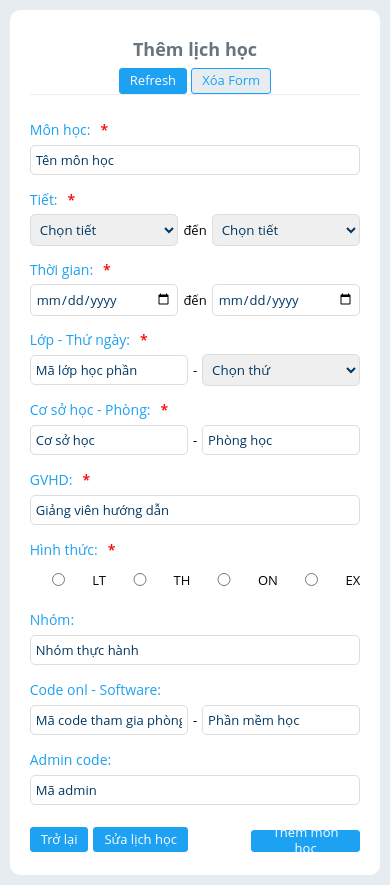
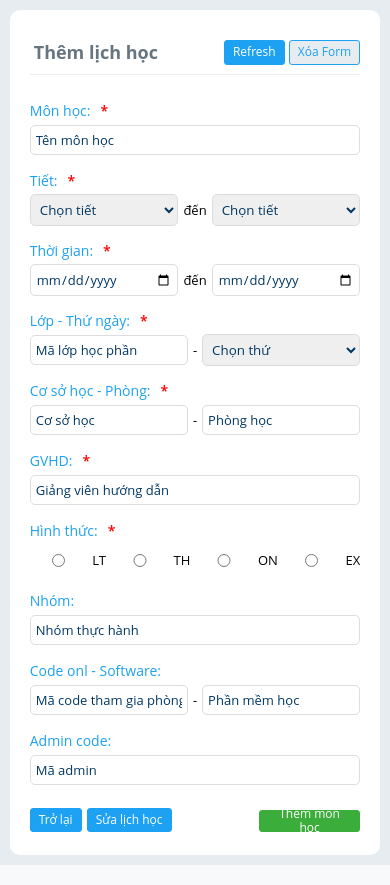
Before and after one commit to HuynhDuyQuang20153/Time_table, a Flask app: page /new_timetable in a window 390 px wide. Run offline with Flask 2, Linux system fonts and the light colour scheme.

Commit message:
update code

```diff
--- a/app.py
+++ b/app.py
@@ -204,5 +204,4 @@ def save_data():
 
 
 if __name__ == '__main__':
-    # app.run(debug=True)
     app.run(host="0.0.0.0", port=5000)
--- a/src/js/next_week.js
+++ b/src/js/next_week.js
@@ -28,7 +28,6 @@ document.addEventListener('DOMContentLoaded', function () {
     function changeWeek(days) {
         displayed_Week.setDate(displayed_Week.getDate() + days);
         offset += days / 7;
-        console.log(offset);
         update_Week(displayed_Week, offset);
     }
 
--- a/static/css/style.css
+++ b/static/css/style.css
@@ -122,6 +122,16 @@ html{
 .btn-action.danger{
     background-color: red;
     border: 1px solid red;
+}
+
+.btn-action.success{
+    background-color: #3aad3a;
+    border: 1px solid #3aad3a;
+}
+.btn-action.success:hover{
+    background-color: #E7ECF0;
+    color: #3aad3a;
+    border: 1px solid #3aad3a;
 }
 
 .btn-action:hover{
@@ -453,10 +463,6 @@ td:first-child{
     color: #003763;
 }
 
-.submit_form_data .group_input button{
-    border: 1px solid #1da1f2;
-}
-
 .btn_secondary{
     background-color: #E7ECF0;
     color: #1da1f2;
@@ -558,6 +564,7 @@ td:first-child{
 
 
   /****************************** RESPONSIVE ********************************/
+  /* 1300 */
   @media screen and (max-width: 1301px) {
     .section_calender {
         width: 80%;
@@ -566,6 +573,7 @@ td:first-child{
         width: 40%;
     }
   }
+  /* 1200 */
   @media screen and (max-width: 1200px) {
     .section_calender {
         width: 85%;
@@ -574,6 +582,7 @@ td:first-child{
         width: 45%;
     }
   }
+  /* 1024 */
   @media screen and (max-width: 1024px){
     .section_calender {
         width: 90%;
@@ -584,12 +593,6 @@ td:first-child{
     .section_note ul{
         margin-top: 10px;
     }
-    .header {
-        flex-direction: column;
-    }
-    .header.header-edit {
-        flex-direction: row;
-    }
     .header .actions {
         width: 100%;
         justify-content: space-between;
@@ -597,7 +600,23 @@ td:first-child{
     .box_info {
         width: 150px;
     }
+    .header .actions .calender {
+        width: max-content;
+        margin-left: auto;
+    }
+    .header .actions .actions_right{
+        margin-left: auto;
+    }
+    .header .actions {
+        flex-direction: column;
+        flex-wrap: wrap;
+    }
+    .title_section {
+        line-height: 1.5rem;
+        width: 50%;
+    }
   }
+  /* 925 */
   @media screen and (max-width: 926px){
     th, td {
         font-size: 13px;
@@ -609,42 +628,75 @@ td:first-child{
         width: 60%;
     }
   }
+  /* 768 */
   @media screen and (max-width: 768px){
     .btn {
         padding: 4px 8px;
     }
-    .header .actions .actions_right{
-        flex-wrap: wrap;
-        justify-content: center;
-    }
     .section_note ul .item_note .name_note {
-        font-size: 14px;
+        font-size: 13px;
     }
     .section_add_data {
         width: 66%;
     }
-  }
-  @media screen and (max-width: 741px){
-    .header .actions {
-        flex-wrap: wrap;
-        justify-content: center;
-        gap: 15px;
-        padding-top: 0;
-        gap: 10px;
+    .btn-action {
+        font-size: .75rem;
     }
-    .header .actions .actions_right{
-        gap: 10px;
-    }
-    .btn {
-        padding: 4px 10px;
-        font-size: 13px;
+    .title_section {
+        width: 40%;
     }
     .header .actions .calender {
-        height: 25px;
-        line-height: 15px;
+        font-size: .9rem;
+    }
+    .title_section {
+        font-size: 1.2rem;
+    }
+    th, td {
+        font-size: 12px;
+    }
+    .submit_form_data .error-notify-box .error_data {
+        font-size: .9rem;
     }
   }
+  /* 740 */
+  @media screen and (max-width: 741px){
+
+  }
+  /* 600 */
   @media screen and (max-width: 601px) {
+    .header {
+        flex-direction: column;
+    }
+    .header.header-edit,
+    .header.header-add  {
+        flex-direction: row;
+    }
+    .header .actions {
+        padding-top: 0;
+    }
+    .title_section {
+        width: 100%;
+        text-align: center;
+    }
+    .header.header-edit .title_section,
+    .header.header-add .title_section{
+        width: 40%;
+        text-align: left;
+    }
+    .header .actions .calender {
+        margin-left: 0;
+    }
+    .header.header-edit .actions .calender,
+    .header.header-add .actions .calender {
+        margin-left: auto;
+    }
+    .header .actions .actions_right {
+        margin-left: 0;
+    }
+    .header.header-edit .actions .actions_right,
+    .header.header-add .actions .actions_right {
+        margin-left: auto;
+    }
     .section_add_data {
         width: 90%;
     }
@@ -666,7 +718,24 @@ td:first-child{
         width: 30px;
     }
   }
+  /* 425 */
   @media screen and (max-width: 426px) {
+    .header .actions .actions_right {
+        justify-content: center;
+        flex-wrap: wrap;
+        width: 70%;
+        padding: 5px 0;
+    }
+    .header.header-edit{
+        flex-direction: column;
+    }
+    .header.header-edit .title_section,
+    .header.header-add .title_section {
+        text-align: center;
+    }
+    th, td {
+        font-size: 11px;
+    }
     .section_add_data {
         width: 95%;
         margin: 10px 0px;
@@ -677,9 +746,6 @@ td:first-child{
     .section_calender {
         width: 95%;
         margin: 10px 0px;
-    }
-    .header .actions .actions_right {
-        justify-content: flex-end;
     }
     .btn {
         line-height: 1.2;
@@ -744,7 +810,19 @@ td:first-child{
         padding: 10px;
       }
   }
+  /* 320 */
   @media screen and (max-width: 320px) {
+    .header .actions .actions_right {
+        width: 100%;
+    }
+    th, td {
+        font-size: 10px;
+    }
+    .header.header-edit .title_section,
+    .header.header-add .title_section {
+        width: 100%;
+        font-size: 1rem;
+    }
     .section_note ul .item_note .name_note {
         font-size: 12px;
     }
--- a/templates/edit_timetable.html
+++ b/templates/edit_timetable.html
@@ -158,7 +158,7 @@
                                 <a href="/" id="back_dashboard" class="btn btn-action">Trở lại</a>
                                 <a href="new_timetable" id="back_dashboard" class="btn btn-action">Thêm lịch học</a>
                             </div>
-                            <button type="submit" id="btn_new_discount" class="btn btn-action">Lưu thay đổi</button>
+                            <button type="submit" id="btn_new_discount" class="btn btn-action success">Lưu thay đổi</button>
                         </div>
                     </form>
                 </div>
--- a/templates/new_timetable.html
+++ b/templates/new_timetable.html
@@ -12,7 +12,7 @@
     <div class="container">
         <div class="section_add_data">
             <div class="main_content">
-                <div class="header">
+                <div class="header header-add">
                     <div class="title_section">Thêm lịch học</div>
                     <div class="general_area left_area">
                         <div class="btn btn-action" data-refresh-button>Refresh</div>
@@ -140,7 +140,7 @@
                                 <a href="/" id="back_dashboard" class="btn btn-action">Trở lại</a>
                                 <a href="edit_timetable" id="back_dashboard" class="btn btn-action">Sửa lịch học</a>
                             </div>
-                            <button type="submit" id="btn_new_discount" class="btn btn-action">Thêm môn học</button>
+                            <button type="submit" id="btn_new_discount" class="btn btn-action success">Thêm môn học</button>
                         </div>
                     </form>
                 </div>
```
Also changed, not shown: static/js/add_data.js, static/js/get_data.js, static/js/next_week.js, 1 other file.
